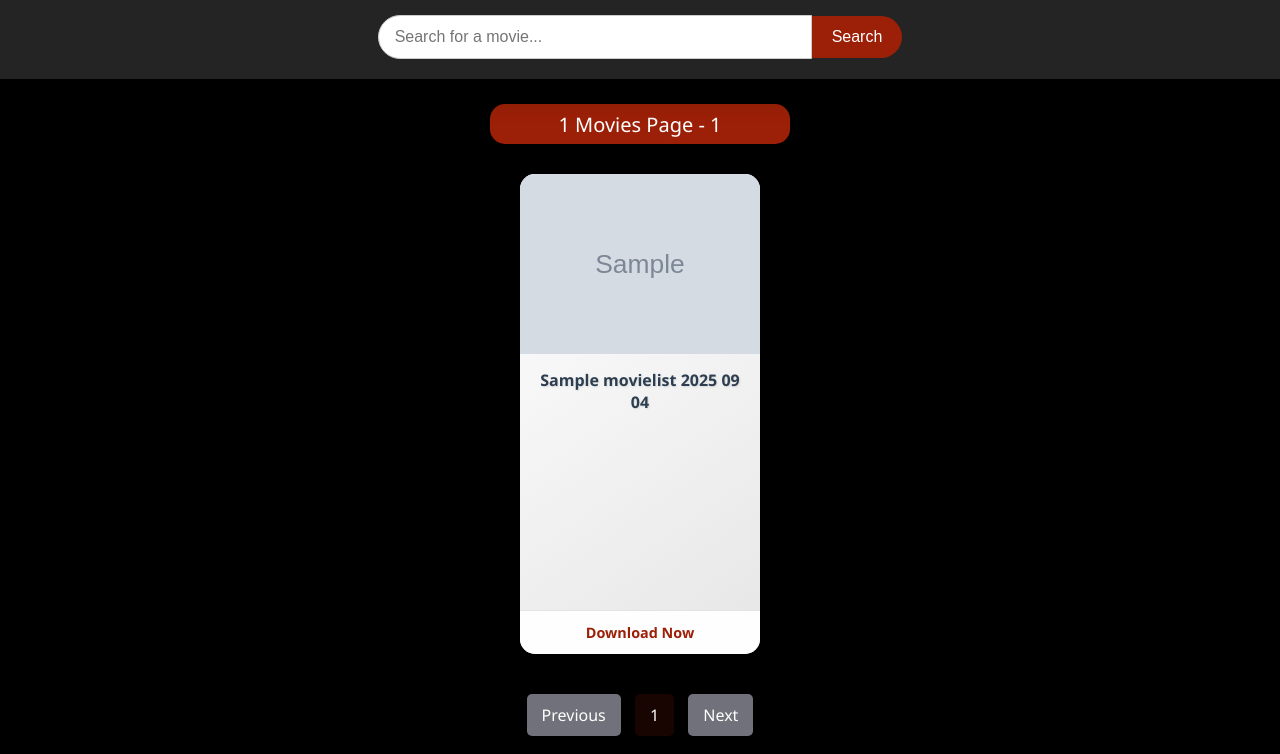
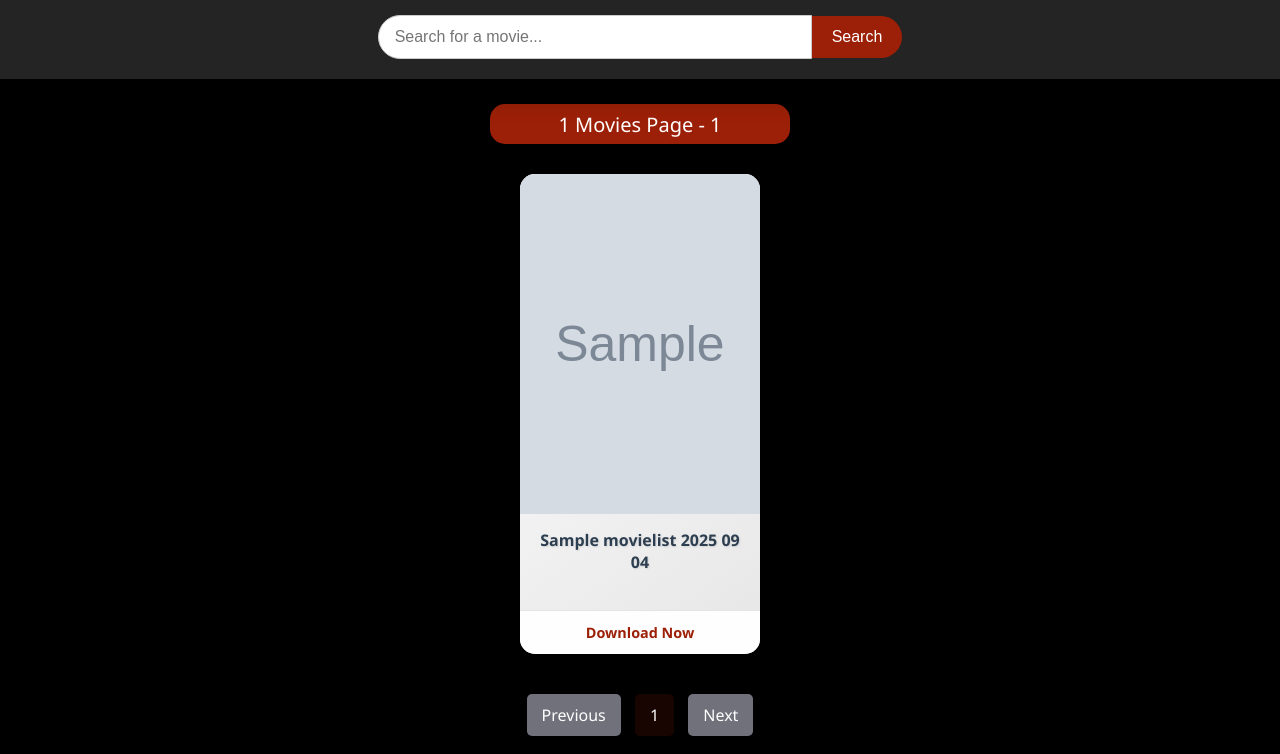
Before and after one commit to KachhadiyaAbhishek/MovieHub, a Flask app: page / in a window 1280 px wide. Shown: the top 754 px of the page. Run offline with Flask 3, Linux system fonts and the light colour scheme; grey boxes marked "Sample" are stand-in pictures; a database or web service that is not in the repository returns one stand-in record (values such as "Sample title").

Commit message:
Set movie card image height to 340px

```diff
--- a/templates/index.html
+++ b/templates/index.html
@@ -125,7 +125,7 @@
 
         .movie-card img {
             width: 100%;
-            height: auto;
+            height: 340px;
             object-fit: cover;
             transition: transform 0.4s ease;
         }
```
